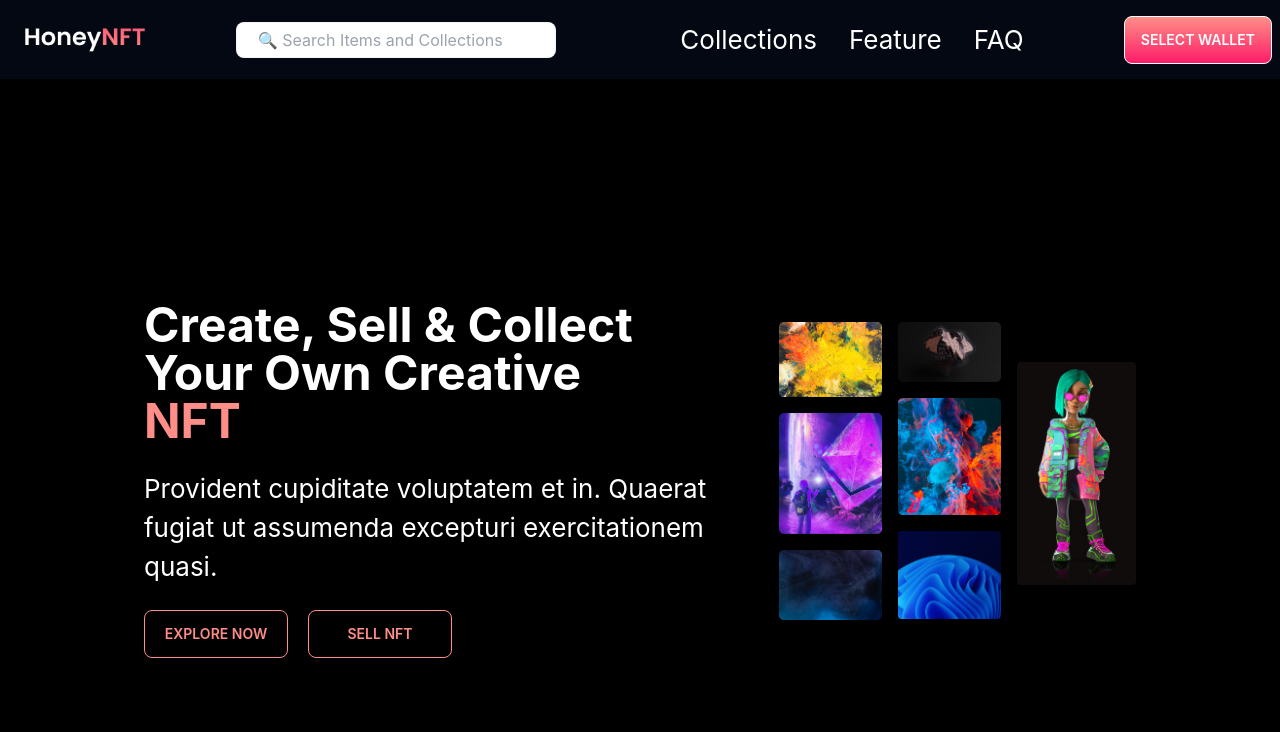
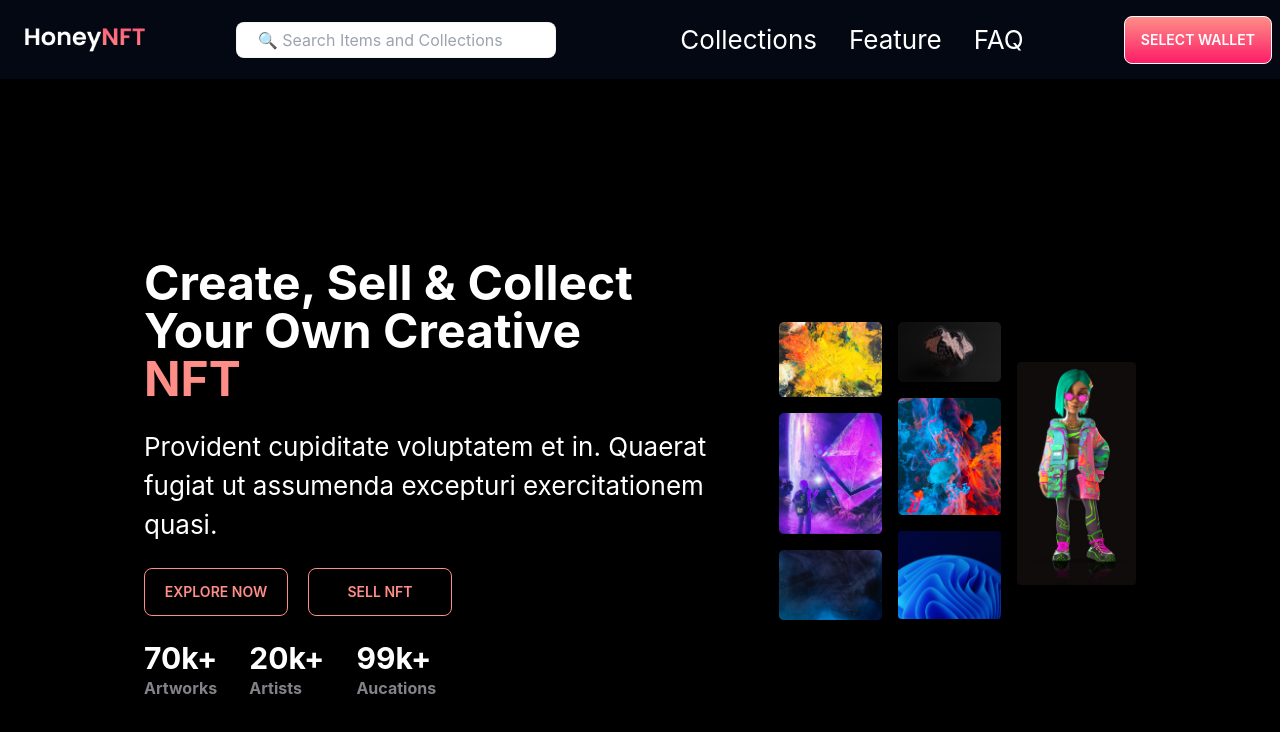
Before and after one commit to rumanak21/Honey-NFT, a React (Create React App) app: page / in a window 1280 px wide. Shown: the top 732 px of the page. Built offline with nearby package versions, Linux system fonts and the light colour scheme.

Commit message:
added some text in the left of hero section

```diff
--- a/src/pages/Home/HerroSection.js
+++ b/src/pages/Home/HerroSection.js
@@ -30,14 +30,34 @@ const HerroSection = () => {
           <h1 className="text-5xl font-bold">
             <p>Create, Sell & Collect </p> <n />
             <p>Your Own Creative </p> <n />
-            <p><span className=" text-secondary ">NFT</span></p>
+            <p>
+              <span className=" text-secondary ">NFT</span>
+            </p>
           </h1>
           <p className="py-6">
             Provident cupiditate voluptatem et in. Quaerat fugiat ut assumenda
             excepturi exercitationem quasi.
           </p>
-          <button className="btn border-secondary text-secondary hover:text-white  hover:bg-gradient-to-t from-primary to-secondary w-36 h-10 mr-5">Explore Now</button>
-          <button className="btn border-secondary text-secondary hover:text-white hover:bg-gradient-to-t from-primary to-secondary w-36 h-10 ">Sell NFT</button>
+          <button className="btn border-secondary text-secondary hover:text-white  hover:bg-gradient-to-t from-primary to-secondary w-36 h-10 mr-5">
+            Explore Now
+          </button>
+          <button className="btn border-secondary text-secondary hover:text-white hover:bg-gradient-to-t from-primary to-secondary w-36 h-10 ">
+            Sell NFT
+          </button>
+          <div className="mt-6 flex flex-col-3 gap-8">
+            <div className="">
+              <p className=" text-3xl font-bold  ">70k+</p>
+              <p className=" text-base font-bold text-[#818388] ">Artworks</p>
+            </div>
+            <div className="">
+              <p className=" text-3xl font-bold  ">20k+</p>
+              <p className=" text-base font-bold text-[#818388]">Artists</p>
+            </div>
+            <div className="">
+              <p className=" text-3xl font-bold  ">99k+</p>
+              <p className=" text-base font-bold text-[#818388]">Aucations</p>
+            </div>
+          </div>
         </div>
       </div>
     </div>
```
